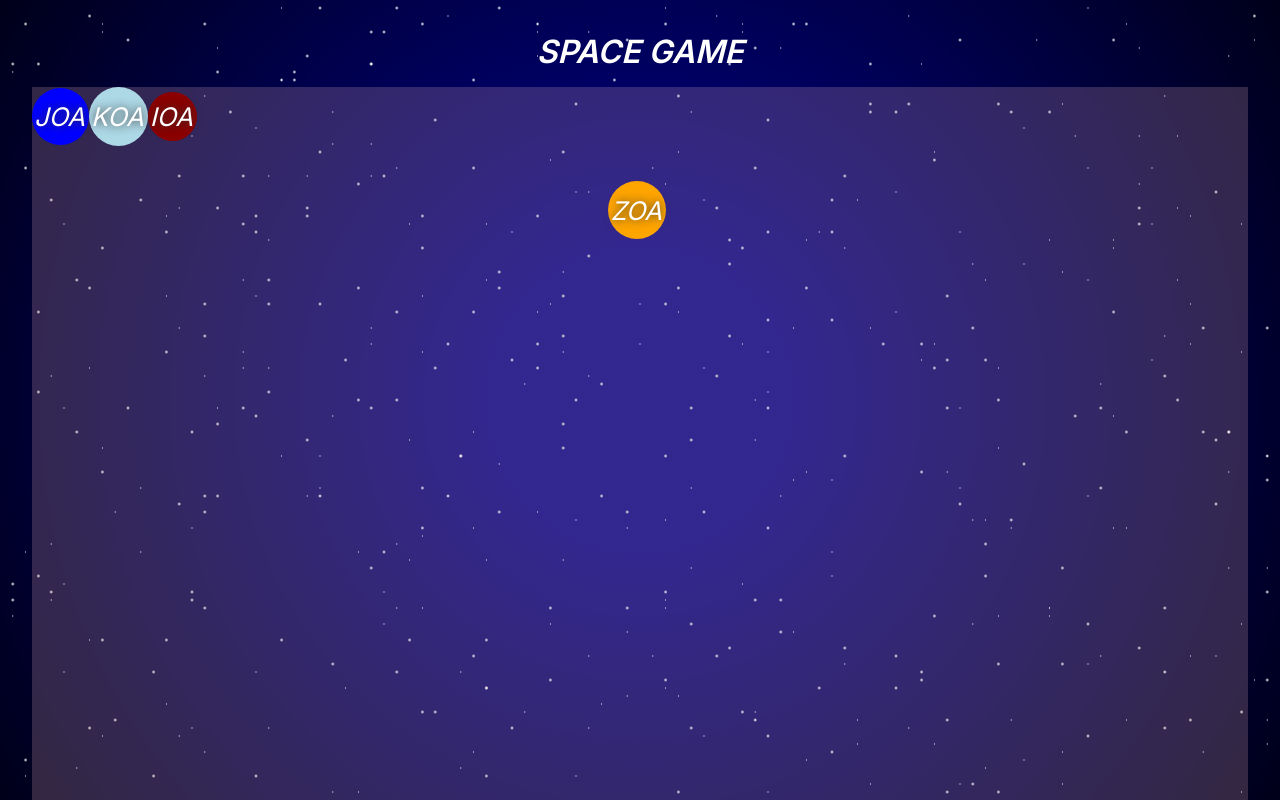
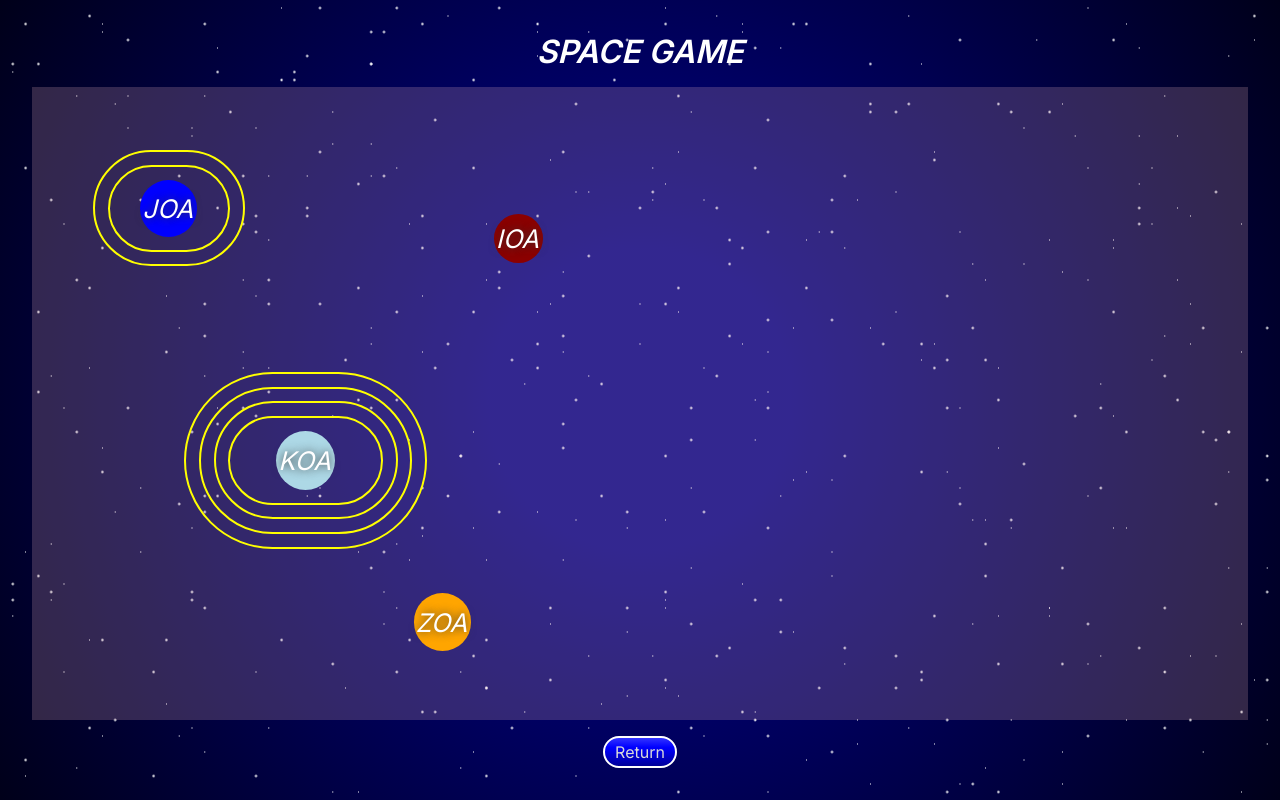
Before and after one commit to franco-ortega/space-game, a Next.js app: page /game in a window 1280 px wide. Built offline with nearby package versions, Linux system fonts and the light colour scheme.

Commit message:
update all planets to use PlanetContainer

```diff
--- a/app/components/game/GameBoard.tsx
+++ b/app/components/game/GameBoard.tsx
@@ -7,7 +7,56 @@ type Props = {};
 export default function GameBoard({}: Props) {
 	return (
 		<main className={styles.GameBoard}>
-			<Planet
+			<PlanetContainer
+				planetData={{
+					name: 'JOA',
+					color: 'blue',
+					coordinates: {
+						column: '3 / 8',
+						row: '3 / 8',
+					},
+					rings: 2,
+				}}
+			/>
+			<PlanetContainer
+				planetData={{
+					name: 'KOA',
+					color: 'lightblue',
+					coordinates: {
+						column: '6 / 14',
+						row: '10 / 18',
+					},
+					rings: 4,
+				}}
+			/>
+			<PlanetContainer
+				planetData={{
+					name: 'IOA',
+					color: 'darkred',
+					coordinates: {
+						column: '15 / 19',
+						row: '5 / 9',
+					},
+					rings: 0,
+				}}
+			/>
+			<PlanetContainer
+				planetData={{
+					name: 'ZOA',
+					color: 'orange',
+					coordinates: {
+						column: '13 / 16',
+						row: '17 / 20',
+					},
+					rings: 0,
+				}}
+			/>
+		</main>
+	);
+}
+
+{
+	/* <Planet
 				name={'JOA'}
 				color={'blue'}
 				gridLocation={{
@@ -33,18 +82,5 @@ export default function GameBoard({}: Props) {
 					row: '3 / 9',
 				}}
 				rings={0}
-			/>
-			<PlanetContainer
-				planetData={{
-					name: 'ZOA',
-					color: 'orange',
-					coordinates: {
-						column: '16 / 23',
-						row: '3 / 9',
-					},
-					rings: 0,
-				}}
-			/>
-		</main>
-	);
+			/> */
 }
```
